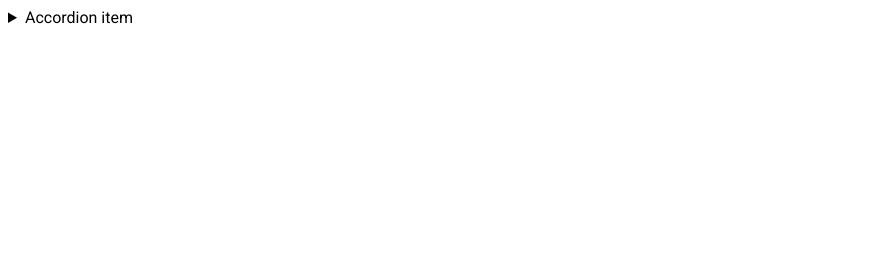
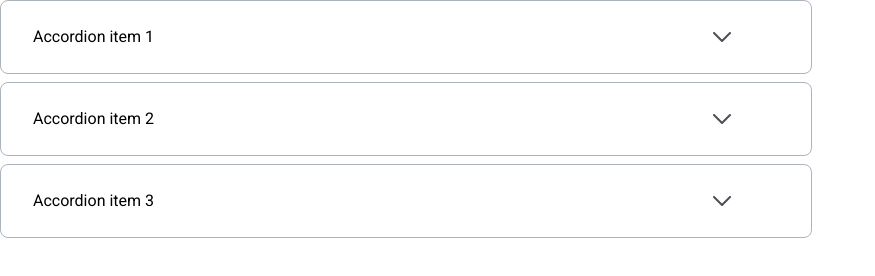
Before and after one commit to js-tasks-ru/htmlcss-20221107_boba-bibap, a website: page 03-lection1/02-accordion/index.html in a window 1280 px wide. Shown: the whole page, without its empty margins (0-875 px from the left). Drawn offline with nearby package versions, Linux system fonts and the light colour scheme.

Commit message:
btn+accordion-finished

```diff
--- a/03-lection1/02-accordion/accordion.css
+++ b/03-lection1/02-accordion/accordion.css
@@ -1 +1,58 @@
-/* Стилизация аккордеона */
+/* .wrapper {
+ margin: 40px auto 0;
+ display: flex;
+ flex-direction: column;
+ justify-content: center;
+ align-items: center;
+ gap: 8px;
+ min-height: 100vh;
+} */
+
+
+
+.accordion{
+    background: #FFFFFF;
+    border: 1px solid #ACB5BD;
+    border-radius: 8px;
+    max-width: 730px;
+    padding: 24px 48px 24px 32px;
+    margin-bottom: 8px;
+
+    font-family: 'Inter';
+    font-weight: 400;
+    font-size: 16px;
+    line-height: 24px;
+}
+
+.accordion[open] .accordion__title::after {
+    transform: translateY(-50%) rotate(180deg);
+}
+
+.accordion:last-child{
+    margin-bottom: 0;
+}
+
+.accordion__title {
+    position: relative;
+    display: block;
+    cursor: pointer;
+    color: #000000;
+}
+
+.accordion__title::after {
+    display: block;
+    content:url(../../assets/images/vector.svg);
+    position: absolute;
+    right: 32px;
+    top: 50%;
+    transform: translateY(-50%);
+}
+
+.accordion__title::-webkit-details-marker {
+    display: none;
+}
+
+.accordion__body {
+ margin: 16px 0 0 0;
+ color: #495057;
+}
--- a/03-lection1/02-accordion/index.html
+++ b/03-lection1/02-accordion/index.html
@@ -1,18 +1,42 @@
 <!DOCTYPE html>
 <!-- Страница с аккордеоном -->
 <html lang="ru">
+
 <head>
     <link rel="stylesheet" href="../../assets/css/main.css">
     <link rel="stylesheet" href="./accordion.css">
 </head>
+
 <body>
-        <details>
-            <summary>
-                Accordion item
+    <div class="wrapper">
+        <details class="accordion">
+            <summary class="accordion__title">
+                Accordion item 1
             </summary>
-            <p>
-                Hidden content
+            <p class="accordion__body">
+                Hidden content Hidden content Hidden content Hidden content
             </p>
         </details>
+
+        <details class="accordion">
+            <summary class="accordion__title">
+                Accordion item 2
+            </summary>
+            <p class="accordion__body">
+                Hidden content Hidden content Hidden content Hidden content
+            </p>
+        </details>
+
+        <details class="accordion">
+            <summary class="accordion__title">
+                Accordion item 3
+            </summary>
+            <p class="accordion__body">
+                Hidden content Hidden content Hidden content Hidden content
+            </p>
+        </details>
+    </div>
+
 </body>
+
 </html>
--- a/assets/css/main.css
+++ b/assets/css/main.css
@@ -1,4 +1,5 @@
 @import '../fonts/fonts.css';
+@import url("https://cdnjs.cloudflare.com/ajax/libs/normalize/8.0.1/normalize.min.css");
 
 :root {
     --white: #ffffff;
@@ -21,4 +22,8 @@
 
 * {
     font-family: 'Roboto', sans-serif;
+     /* margin: 0;
+     padding: 0;
+     box-sizing: border-box;
+     scroll-behavior: smooth; */
 }
--- a/assets/fonts/fonts.css
+++ b/assets/fonts/fonts.css
@@ -1 +1,2 @@
 @import url('https://fonts.googleapis.com/css2?family=Roboto:ital,wght@0,100;0,300;0,400;0,500;0,700;0,900;1,100;1,300;1,400;1,500;1,700;1,900&display=swap');
+@import url('https://fonts.googleapis.com/css2?family=Inter:wght@400;500;600;700;800&display=swap');
```
Also changed, not shown: 03-lection1/01-button/button.css (+68 -0 lines), 03-lection1/01-button/index.html (+14 -6 lines), assets/images/vector.svg (added). Lines whose indentation alone changed are shown as unchanged.
